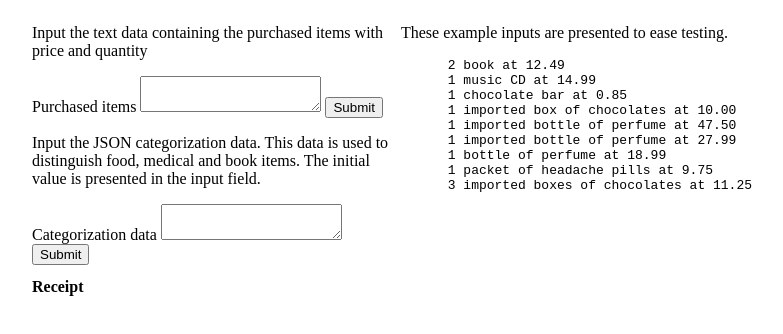
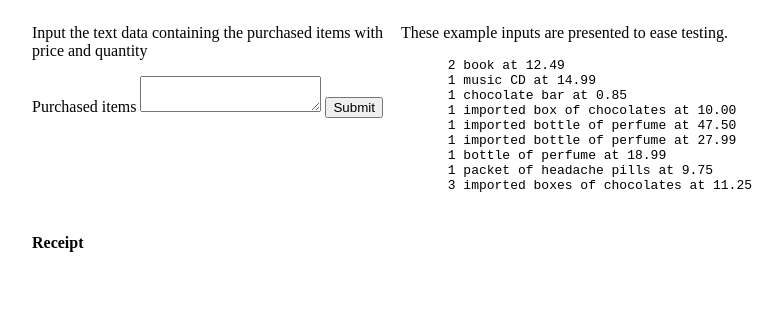
Before and after one commit to ndvo/tax-calculator, a website with bundled scripts: page index.html in a window 1280 px wide. Shown: the whole page, without its empty margins (248-1031 px from the left). Built offline with nearby package versions, Linux system fonts and the light colour scheme.

Commit message:
fix: remove unused code

```diff
--- a/index.html
+++ b/index.html
@@ -15,16 +15,6 @@
         <div class="widget">
           <label>Purchased items</label>
           <textarea name="purchased-items" id="purchased-items"></textarea>
-          <button type="submit">Submit</button>
-        </div>
-      </form>
-      <form id="categorization-data">
-        <p>Input the JSON categorization data. This data is used to
-        distinguish food, medical and book items. The initial value is
-        presented in the input field.</p>
-        <div class="widget">
-          <label>Categorization data</label>
-          <textarea name="categorization-data" id="categorization-data"></textarea>
           <button type="submit">Submit</button>
         </div>
       </form>
```
